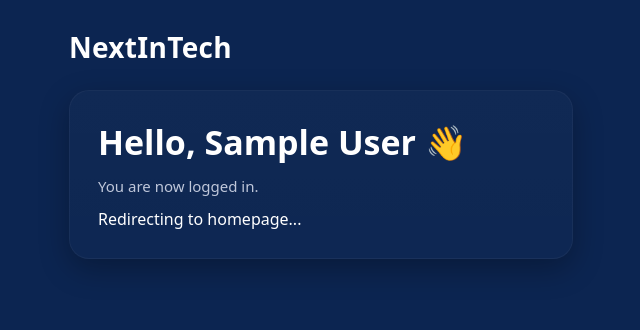
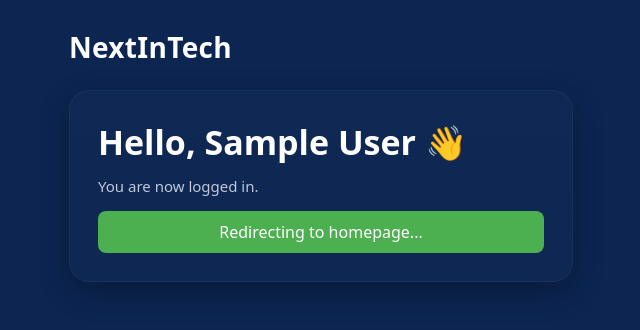
Before and after one commit to nextintechhub/nextintech, a PHP site: page /nextintech/dashboard.php in a window 1280 px wide. Shown: the top 330 px of the page, without its empty margins (319-959 px from the left). Run offline with PHP 8.4, Linux system fonts and the light colour scheme; the visitor is signed in with stand-in values (Sample User, id 1).

Commit message:
nextintechhub

```diff
--- a/dashboard.php
+++ b/dashboard.php
@@ -13,6 +13,10 @@ $fullname = $_SESSION['fullname'] ?? 'Guest';
   <meta charset="UTF-8">
   <title>Dashboard • NextInTech</title>
   <link rel="stylesheet" href="assets/css/style.css">
+  <style>
+    .alert { margin-top: 15px; padding: 10px; border-radius: 8px; text-align: center; }
+    .alert.success { background: #4caf50; color: #fff; }
+  </style>
 </head>
 <body class="bg">
   <div class="shell">
@@ -23,7 +27,12 @@ $fullname = $_SESSION['fullname'] ?? 'Guest';
     <main class="card form-card slide-up">
       <h1 class="title">Hello, <?php echo htmlspecialchars($fullname); ?> 👋</h1>
       <p class="subtitle">You are now logged in.</p>
-      <div class="alert success">Redirecting to homepage...</div>
+
+      <?php if (isset($_GET['login']) && $_GET['login'] === 'success'): ?>
+        <div class="alert success">✅ Login successful! Redirecting to homepage...</div>
+      <?php else: ?>
+        <div class="alert success">Redirecting to homepage...</div>
+      <?php endif; ?>
     </main>
   </div>
 
```
